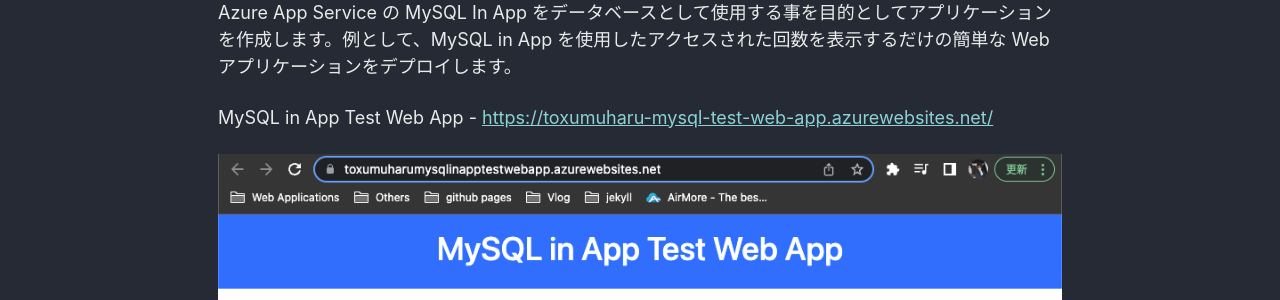
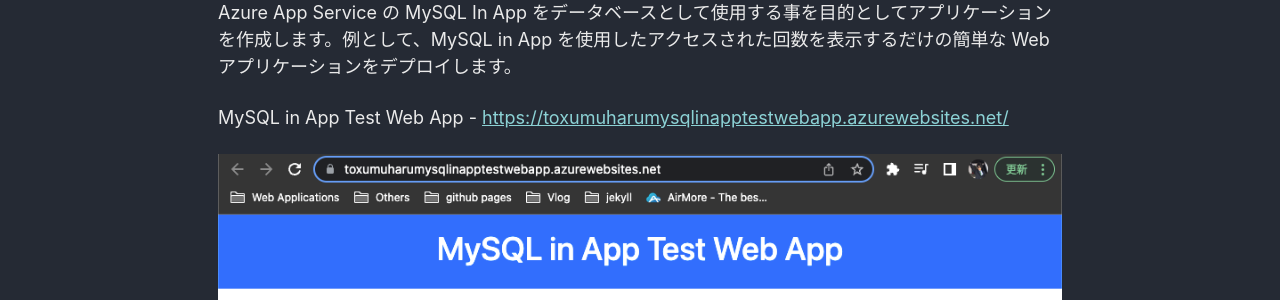
Before and after one commit to Toxumuharu/toxumuharu.github.io, a Jekyll site: the page built from _posts/2022-04-07-trying-mysql-in-app.md, in a window 1280 px wide and 900 px high. Shown: the part 241-541 px from the top of the window. Built offline with Jekyll 4.4.1, drawn with Linux system fonts in a browser that asks for light colours; cached includes are drawn as plain includes; comment, search, counter and statistics services are not loaded; some of the changed lines change nothing that is shown.

Commit message:
fixed _posts/2022-04-07-trying-mysql-in-app.md

```diff
--- a/_posts/2022-04-07-trying-mysql-in-app.md
+++ b/_posts/2022-04-07-trying-mysql-in-app.md
@@ -11,7 +11,7 @@
 # このドキュメントの内容
 Azure App Service の MySQL In App をデータベースとして使用する事を目的としてアプリケーションを作成します。例として、MySQL in App を使用したアクセスされた回数を表示するだけの簡単な Web アプリケーションをデプロイします。
 
-MySQL in App Test Web App - [https://toxumuharu-mysql-test-web-app.azurewebsites.net/](https://toxumuharu-mysql-test-web-app.azurewebsites.net/)
+MySQL in App Test Web App - [https://toxumuharumysqlinapptestwebapp.azurewebsites.net/](https://toxumuharumysqlinapptestwebapp.azurewebsites.net/)
 
 ![2022-04-07-trying-mysql-in-app](/media/20220407/16.png)
 
```
